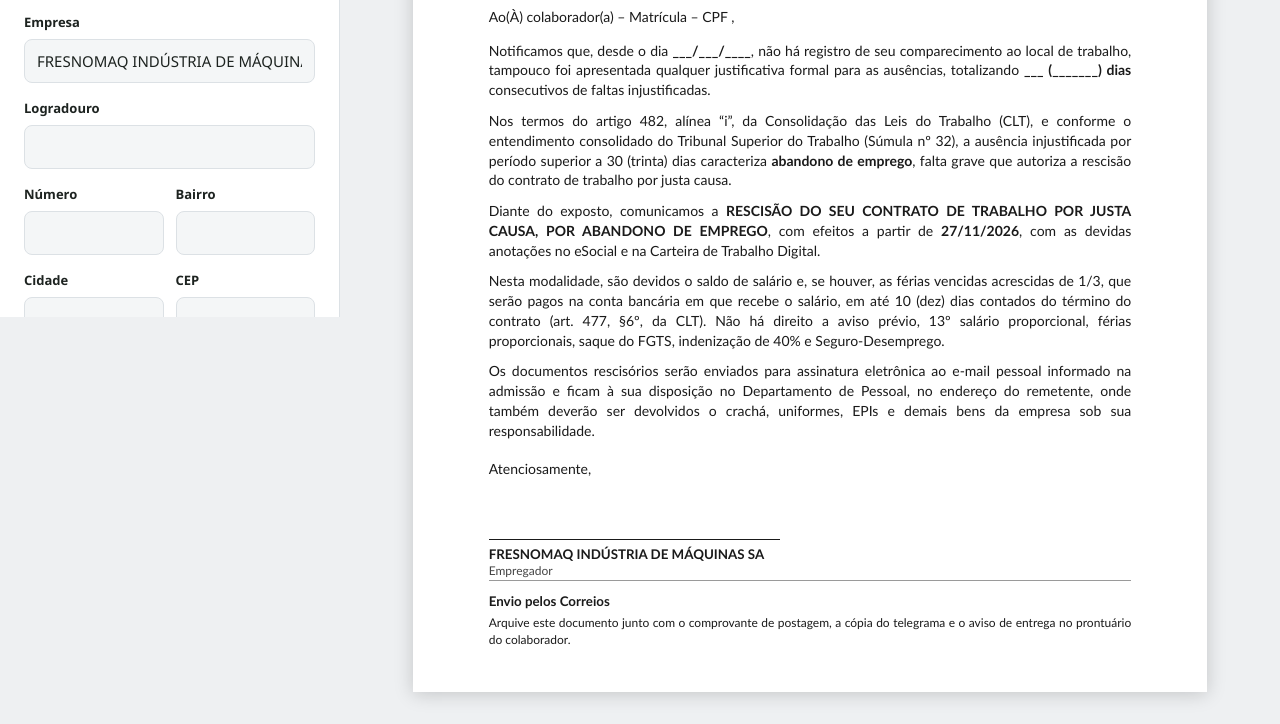
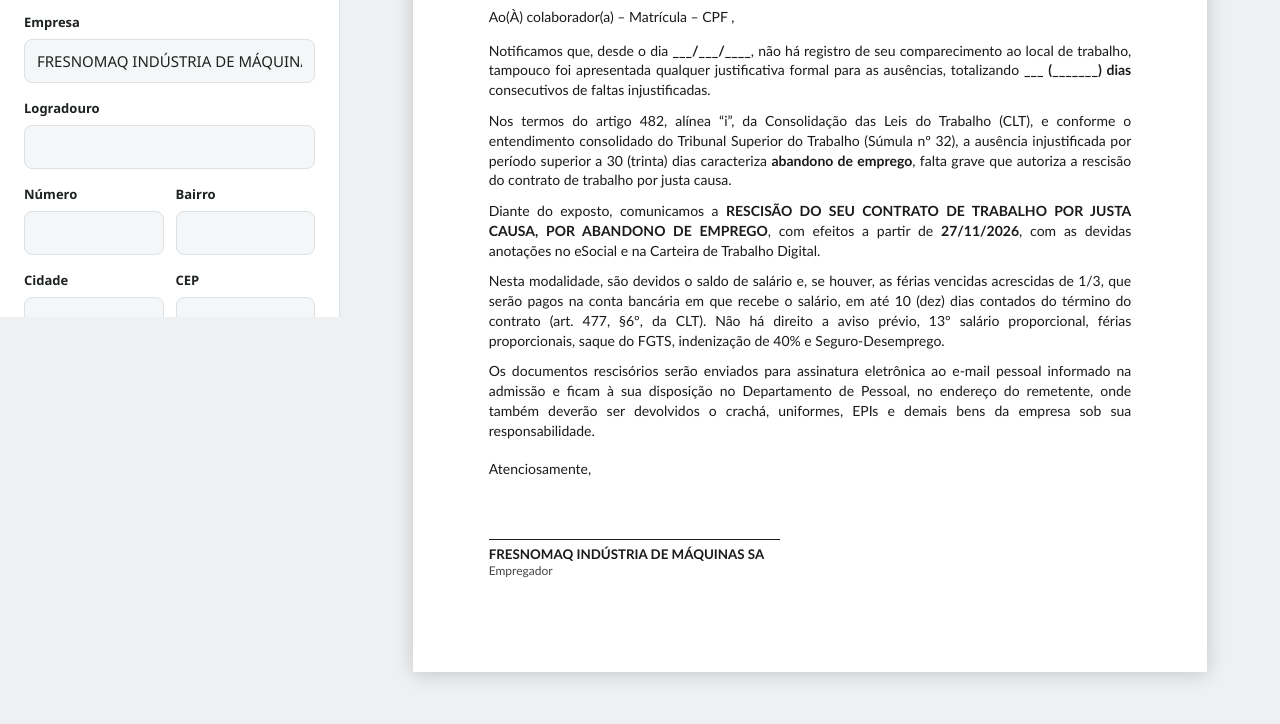
Before and after one commit to wap-people/FerramentasDP, a plain HTML site: page telegrama-abandono.html in a window 1280 px wide. Shown: the part 564-1288 px from the top of the page. Drawn offline with Linux system fonts and the light colour scheme.

Commit message:
Telegrama: remove rodapé Envio pelos Correios

```diff
--- a/telegrama-abandono.html
+++ b/telegrama-abandono.html
@@ -322,11 +322,7 @@ function render(){
     <p class="saud">Ao(À) colaborador(a) <b>${d.nome}</b> – Matrícula <b>${d.mat}</b> – CPF <b>${d.cpf}</b>,</p>
     <div class="corpo">${t.ps.map(x=>`<p>${x}</p>`).join("")}</div>
     <p class="fecho">Atenciosamente,</p>
-    <div class="assin"><div class="sig"><div class="sig-top"></div><div class="sig-line"></div><b>${d.empresa}</b><span>Empregador</span></div><div></div></div>
-    <div class="info">
-      <section><h2>Envio pelos Correios</h2>
-      <p>Arquive este documento junto com o comprovante de postagem, a cópia do telegrama e o aviso de entrega no prontuário do colaborador.</p></section>
-    </div>`;
+    <div class="assin"><div class="sig"><div class="sig-top"></div><div class="sig-line"></div><b>${d.empresa}</b><span>Empregador</span></div><div></div></div>`;
   $("err").textContent="";
 }
 
```
Also changed, not shown: demissional.html (+1 -1 lines).
